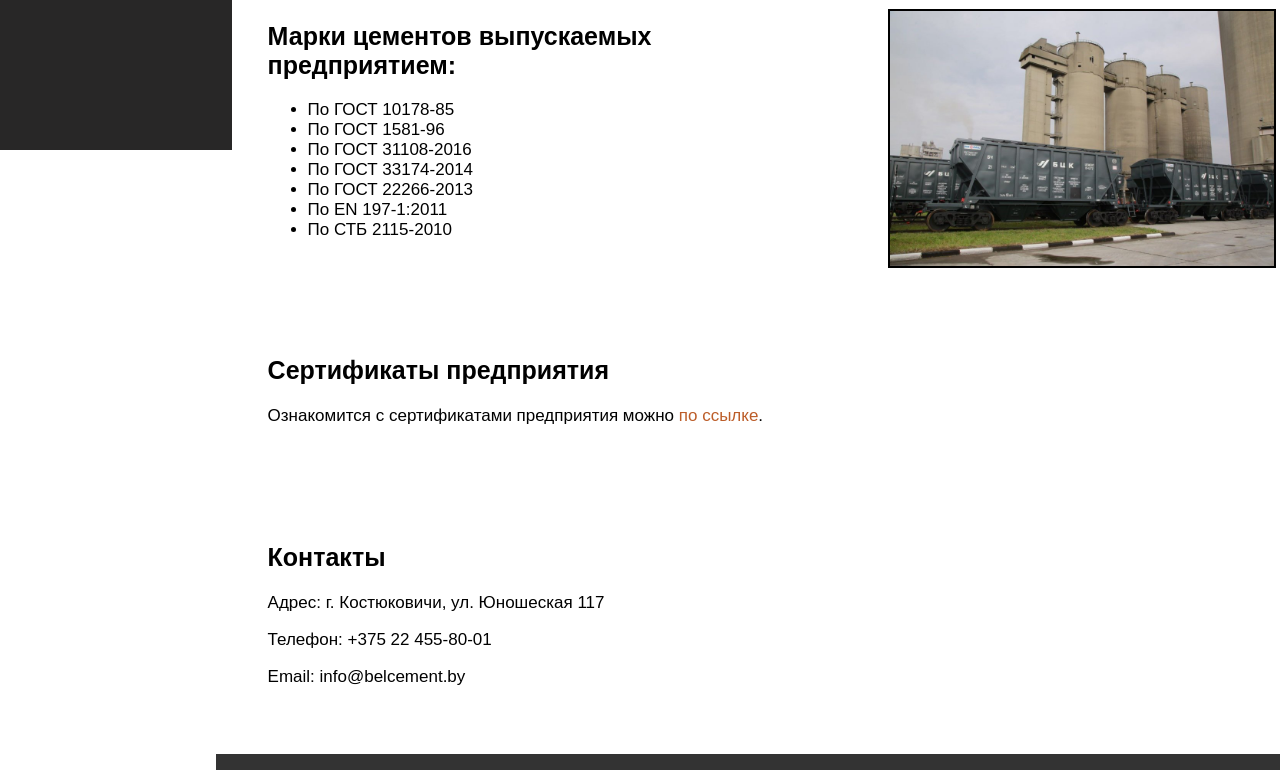
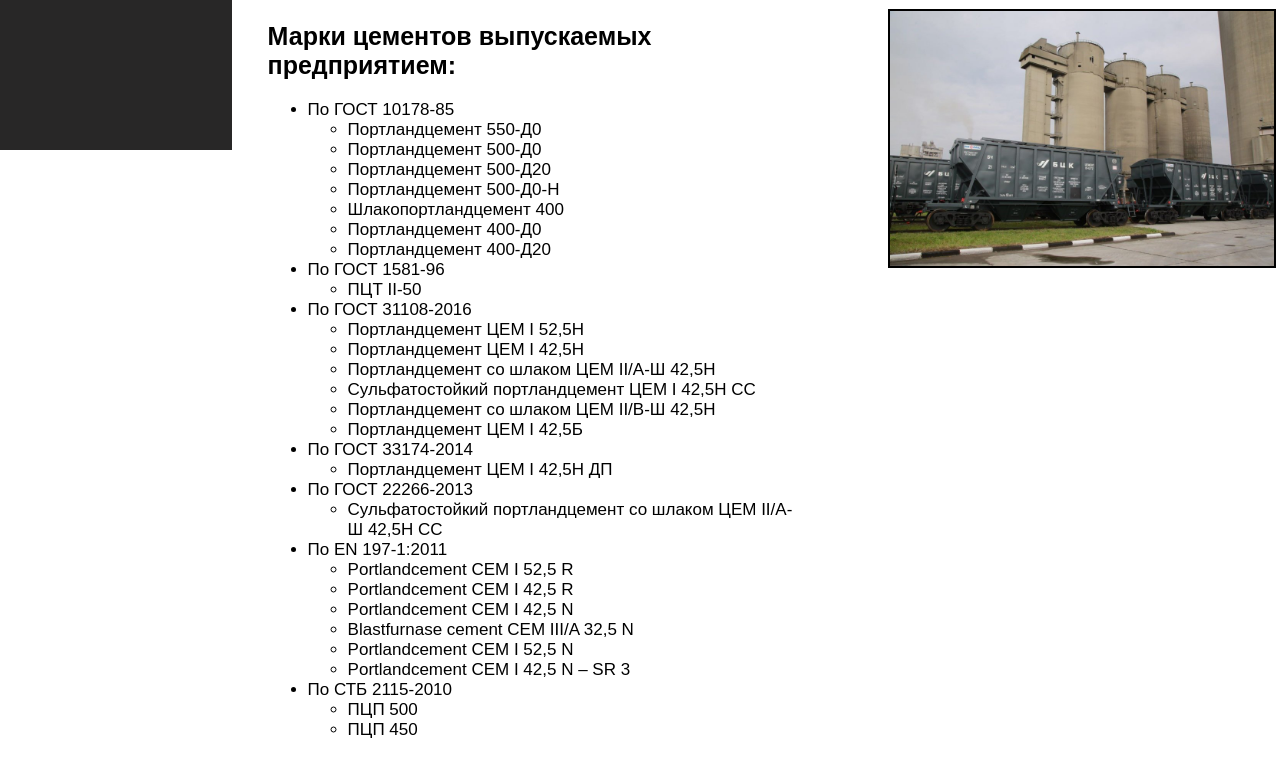
Before and after one commit to Hoday04/BCZ, a plain HTML site: page index.html in a window 1280 px wide. Shown: the part 690-1460 px from the top of the page. Drawn offline with Linux system fonts and the light colour scheme.

Commit message:
Update index.html

```diff
--- a/index.html
+++ b/index.html
@@ -64,13 +64,58 @@
   <section id="marks">
     <h2>Марки цементов выпускаемых предприятием:</h2>
     <ul>
-      <li>По ГОСТ 10178-85</li>
-      <li>По ГОСТ 1581-96</li>
-      <li>По ГОСТ 31108-2016</li>
-      <li>По ГОСТ 33174-2014</li>
-      <li>По ГОСТ 22266-2013</li>
-      <li>По EN 197-1:2011</li>
-      <li>По СТБ 2115-2010</li>
+      <li>По ГОСТ 10178-85
+        <ul>
+          <li>Портландцемент 550-Д0</li>
+          <li>Портландцемент 500-Д0</li>
+          <li>Портландцемент 500-Д20</li>
+          <li>Портландцемент 500-Д0-Н</li>
+          <li>Шлакопортландцемент 400</li>
+          <li>Портландцемент 400-Д0</li>
+          <li>Портландцемент 400-Д20</li>
+        </ul>
+      </li>
+      <li>По ГОСТ 1581-96
+        <ul>
+          <li>ПЦТ II-50</li>
+        </ul>
+      </li>
+      <li>По ГОСТ 31108-2016
+        <ul>
+          <li>Портландцемент ЦЕМ I 52,5Н</li>
+          <li>Портландцемент ЦЕМ I 42,5Н</li>
+          <li>Портландцемент со шлаком ЦЕМ II/А-Ш 42,5Н</li>
+          <li>Сульфатостойкий портландцемент ЦЕМ I 42,5Н СС</li>
+          <li>Портландцемент со шлаком ЦЕМ II/В-Ш 42,5Н</li>
+          <li>Портландцемент ЦЕМ I 42,5Б</li>
+        </ul>
+      </li>
+      <li>По ГОСТ 33174-2014
+        <ul>
+          <li>Портландцемент ЦЕМ I 42,5Н ДП</li>
+        </ul>
+      </li>
+      <li>По ГОСТ 22266-2013
+        <ul>
+          <li>Сульфатостойкий портландцемент со шлаком ЦЕМ II/А-Ш 42,5Н СС</li>
+        </ul>
+      </li>
+      <li>По EN 197-1:2011
+        <ul>
+          <li>Portlandcement CEM I 52,5 R</li>
+          <li>Portlandcement CEM I 42,5 R</li>
+          <li>Portlandcement CEM I 42,5 N</li>
+          <li>Blastfurnase cement CEM III/A 32,5 N</li>
+          <li>Portlandcement CEM I 52,5 N</li>
+          <li>Portlandcement CEM I 42,5 N – SR 3</li>
+        </ul>
+      </li>
+      <li>По СТБ 2115-2010
+        <ul>
+          <li>ПЦП 500</li>
+          <li>ПЦП 450</li>
+        </ul>
+      </li>
     </ul>
   </section>
 
@@ -91,7 +136,6 @@
     <img src="belorusskij-cementnyj-zavod-g.kostyukovichi.png" alt="Завод">
     <img src="workers.png" alt="Работники">
     <img src="trains.png" alt="Поезда">
-    <script class="mapbcz" type="text/javascript" charset="utf-8" async src="https://api-maps.yandex.ru/services/constructor/1.0/js/?um=constructor%3A7765ff30ef33a4acd44a83bd45245291e686dc1dc63e5334d29398f502c037a9&amp;width=500&amp;height=400&amp;lang=ru_RU&amp;scroll=true"></script>
   </div>
 
   <footer>
```
